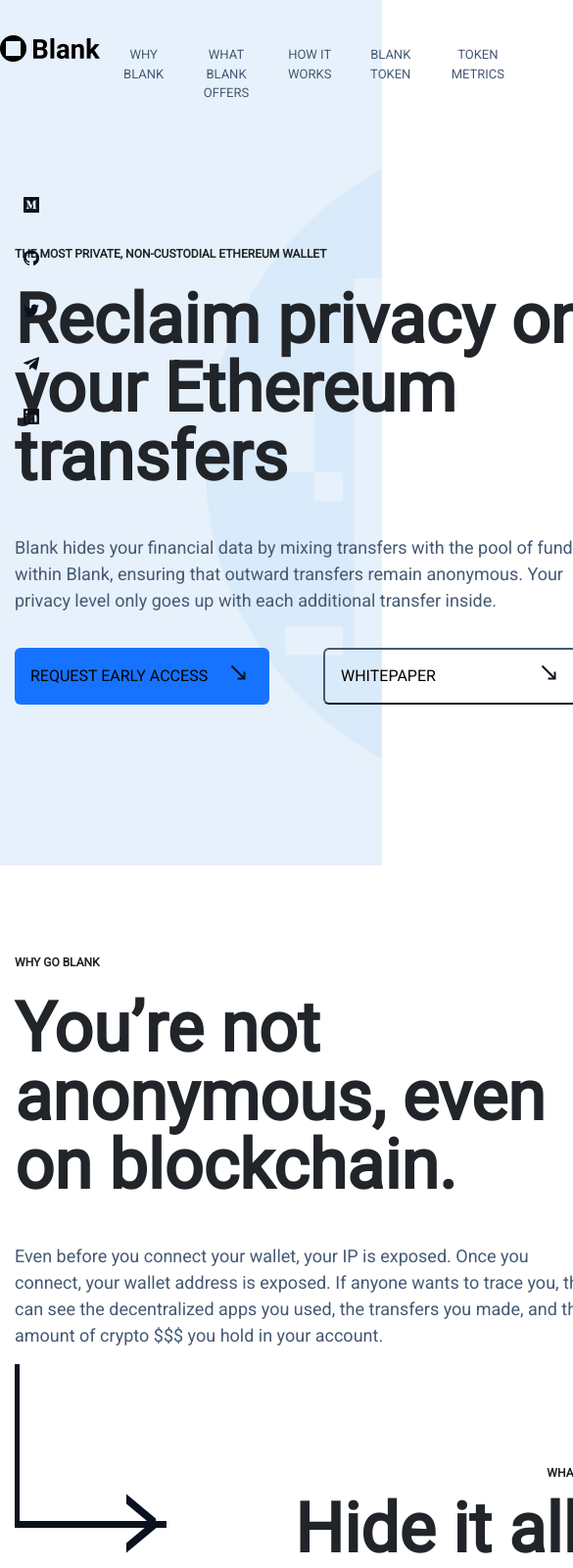
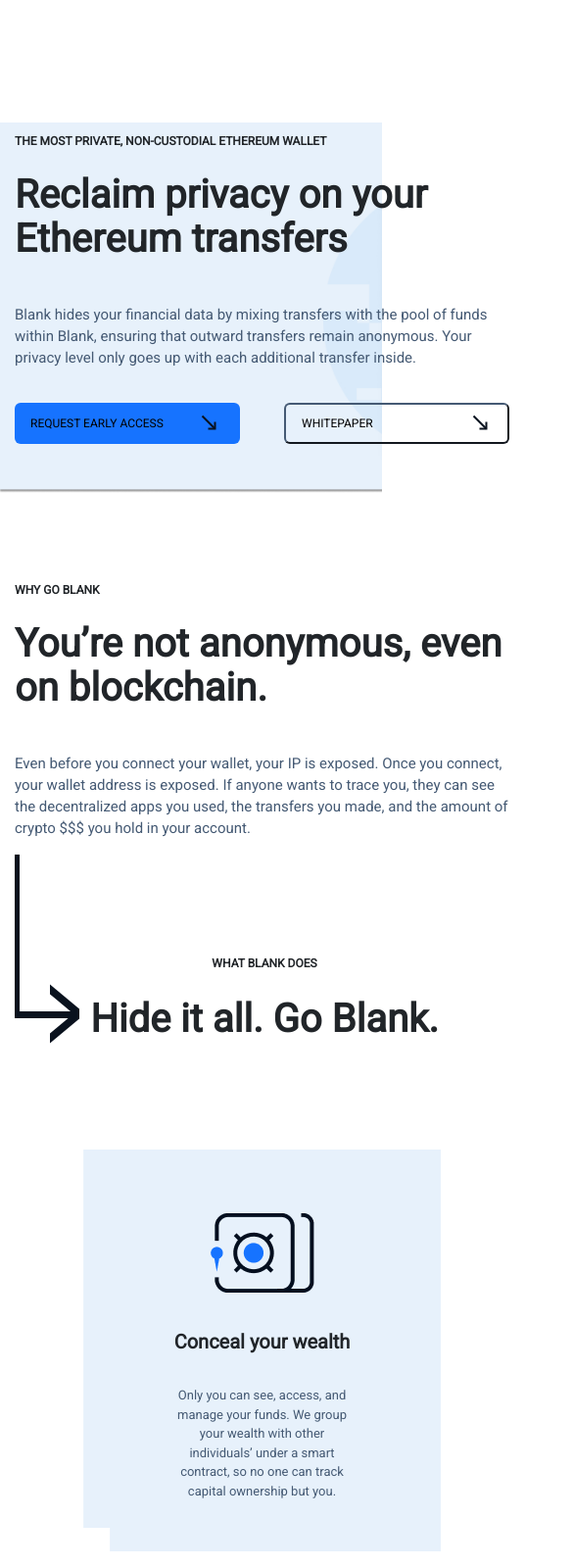
Before and after one commit to Fleyteug/blank, a plain HTML site: page src/index.html in a window 390 px wide. Shown: the top 1600 px of the page at 98% size, 585 px wide, since content can reach past the window. Drawn offline with Linux system fonts and the light colour scheme.

Commit message:
added adaptation for first three sections

```diff
--- a/src/index.html
+++ b/src/index.html
@@ -75,7 +75,6 @@
 
                     </div>
                     <div class="page__grid-right">
-                        <img src="img/1st/account1.png" alt="account">
                     </div>
                 </div>
             </div>
--- /dev/null
+++ b/src/sass/blocks/_media.scss
@@ -0,0 +1,193 @@
+///
+@media (max-width: 1439px) {
+
+    .promo {
+        .page__grid-right {
+            img {
+                max-width: 95%;
+            }
+        }
+    }
+    .Whyblank {
+        .page__grid-right {
+            img {
+                max-width: 95%;
+            }
+        }
+    }
+}
+
+
+
+
+
+@media (max-width: 1200px) {
+    .promo {
+        .promo__nav {
+            max-width: 95%;
+        }
+        .promo__btns {
+            width: 555px;
+        }
+    }
+    h1 {
+        font-size: 50px;
+    }
+    .page__title {
+        font-size: 50px;
+    }
+    .page__title_center {
+        font-size: 50px;
+    }
+    .title__descr {
+        font-size: 15px;
+    }
+    .page__grid {
+        grid-gap: 120px;
+        .page__grid-right {
+            img {
+                object-fit: cover;
+            }
+        }
+    }
+
+}
+
+
+
+
+
+///
+@media (max-width: 992px) {
+    .container {
+        max-width: 900px;
+    }
+    .promo {
+        background-position: left;
+    }
+    .sidepanel {
+        display: none;
+    }
+    .page__grid {
+        grid-gap: 45px;
+        grid-template-columns: 50% 45%;
+    }
+    .blankdoes {
+        .blankdoes__advantages {
+            grid-gap: 45px;
+            .advantage__item_wrapper {
+                width: 230px;
+            }
+        }
+        .line_arrow_up {
+            left: 85px;
+        }
+        .line_arrow_down {
+            left: 85px;
+        }
+    }
+}
+
+
+
+
+///
+@media (max-width: 768px) {
+    .container {
+        max-width: 730px;
+    }
+    .promo {
+        .promo__nav {
+            .nav__logo {
+                padding-top: 40px;
+            }
+            .menu {
+                .menu__wrapper {
+                    .menu__item-wrapper {
+                        padding: 10px 5px;
+                    }
+                }
+            }
+        }
+    }
+    h1 {
+        font-size: 40px;
+        line-height: 45px;
+    }
+    .page__title {
+        font-size: 40px;
+        line-height: 45px;
+    }
+    .page__title_center {
+        font-size: 40px;
+    }
+    .title__descr {
+        font-size: 15px;
+        line-height: 22px;
+    }
+    .page__grid {
+        grid-gap: 20px;
+        grid-template-columns: 345px 345px;
+    }
+    .blankdoes {
+        .blankdoes__advantages {
+            grid-gap: 35px;
+            .advantage__item {
+                max-height: 410px;
+            }
+            .advantage__item_wrapper {
+                width: 185px;
+            }
+            .advantage__item_descr {
+                font-size: 13px;
+            }
+        }
+    }
+}
+
+
+
+
+///
+@media (max-width: 576px) {
+    .container {
+        width: 540px;
+    }
+    .promo {
+        .promo__nav {
+            display: none;
+        }
+        .promo__btns {
+            width: 505px;
+            .btn {
+                height: 42px;
+                width: 230px;
+            }
+            .btn_content {
+                width: 190px;
+                font-size: 12px;
+            }
+        }
+    }
+    .page__grid {
+        display: block;
+        .page__grid-right {
+            display: none;
+        }
+    }
+    .blankdoes {
+        .blankdoes__advantages {
+            display: grid;
+            grid-template-columns: 365px;
+            width: 370px;
+            text-align: center;
+        }
+        .line_arrow_up {
+            left: 36px;
+        }
+        .line_arrow_down {
+            left: 36px;
+        }
+    }
+
+}
--- a/src/sass/blocks/_promo.scss
+++ b/src/sass/blocks/_promo.scss
@@ -1,7 +1,8 @@
 .promo {
-    background: url('../img/1st/1stbg.jpg') center (center/cover) no-repeat;
+    background: url('../img/1st/Group9.jpg') center (center/cover) no-repeat;
+    padding-bottom: 50px;
     .promo__nav {
-        width: 100%;
+        width: 90%;
         margin: 0 auto;
         display: flex;
         justify-content: space-between;
--- a/src/sass/style.scss
+++ b/src/sass/style.scss
@@ -11,10 +11,10 @@
 
 @import 'base/variables';
 @import 'base/titles';
-
 @import 'blocks/sidepanel';
 @import 'base/grid';
 @import 'blocks/promo';
 @import 'base/buttons';
 @import 'blocks/whyblank';
 @import 'blocks/blankdoes';
+@import 'blocks/media';
```
Also changed, not shown: src/css/style.css, src/img/1st/Group9.jpg (added), 1 other file.
